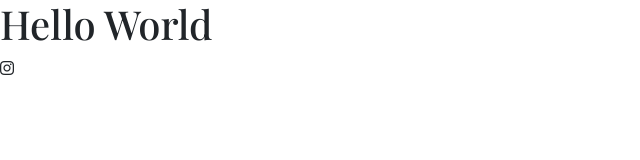
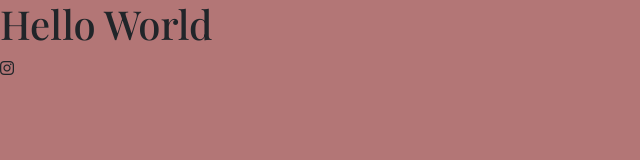
Before and after one commit to Kearabetswejabane/Portfolio-Project, a plain HTML site: page index.html in a window 1280 px wide. Shown: the whole page, without its empty margins (0-640 px from the left). Drawn offline with nearby package versions, Linux system fonts and the light colour scheme; a web font is replaced by a local one.

Commit message:
Added a background-color

```diff
--- a/styles/style.css
+++ b/styles/style.css
@@ -1,3 +1,4 @@
 body {
   font-family: playfair display;
+  background-color: rgb(179, 118, 118);
 }
```
